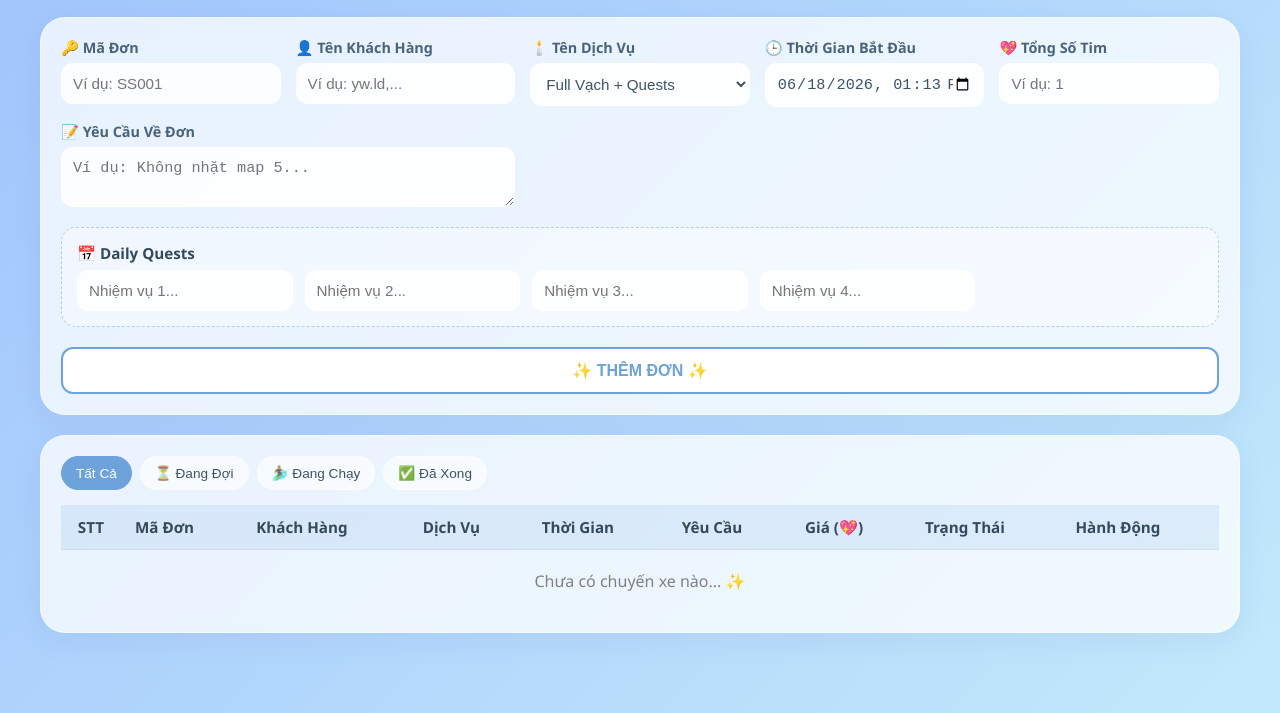
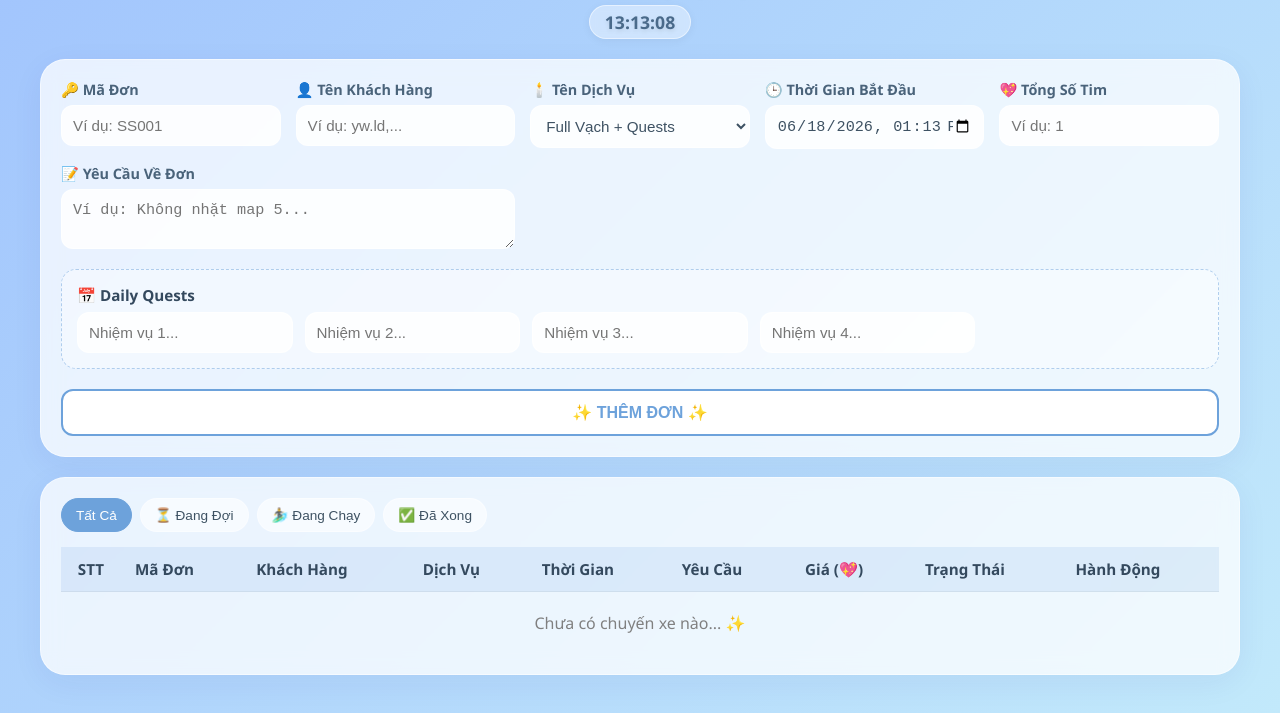
Before and after one commit to kaidoujaykai-cyber/formpass, a plain HTML site: page index.html in a window 1280 px wide. Shown: the part 87-800 px from the top of the page. Drawn offline with Linux system fonts and the light colour scheme.

```diff
--- a/index.html
+++ b/index.html
@@ -27,6 +27,21 @@
         header { text-align: center; margin-bottom: 20px; text-shadow: 0 2px 4px rgba(0,0,0,0.1); }
         header h1 { margin: 0; font-size: 2.2rem; color: #fff; letter-spacing: 2px; }
         header p { margin: 5px 0 0 0; color: #52799f; font-style: italic; font-size: 0.9rem; }
+
+        /* Phong cách đồng hồ ở màn hình chính */
+        .realtime-clock-main {
+            margin-top: 8px;
+            font-size: 1.1rem;
+            font-weight: 700;
+            color: #4a6a8a;
+            background: rgba(255, 255, 255, 0.4);
+            padding: 4px 15px;
+            border-radius: 20px;
+            display: inline-block;
+            backdrop-filter: blur(5px);
+            border: 1px solid rgba(255, 255, 255, 0.5);
+            box-shadow: 0 2px 10px rgba(0, 0, 0, 0.05);
+        }
 
         .form-section, .list-section {
             background: var(--panel-bg); backdrop-filter: blur(10px); padding: 20px;
@@ -193,6 +208,18 @@
             border-radius: 50%; cursor: pointer; display: flex; align-items: center; justify-content: center;
         }
         .cinema-status { font-size: 0.85rem; letter-spacing: 3px; text-transform: uppercase; font-weight: 800; text-shadow: 0 0 10px rgba(255,255,255,0.5); margin-bottom: 12px; }
+
+        /* Phong cách đồng hồ ở màn hình treo máy */
+        .realtime-clock-cinema {
+            font-size: 1.2rem;
+            font-weight: bold;
+            color: #00ffff;
+            letter-spacing: 1px;
+            margin-bottom: 5px;
+            text-shadow: 0 0 8px rgba(0, 255, 255, 0.6);
+            font-family: monospace, sans-serif;
+        }
+
         .cinema-name { font-size: 2.2rem; margin: 8px 0; font-weight: 800; word-wrap: break-word; }
         .cinema-service { font-size: 1.1rem; color: #00ffff; font-weight: bold; background: rgba(255,255,255,0.1); padding: 6px 18px; border-radius: 50px; display: inline-block; margin-bottom: 18px; border: 1px solid rgba(0,213,255,0.3); }
         .cinema-req { font-style: italic; color: #cbd5e1; font-size: 0.9rem; margin-top: 15px; line-height: 1.4; word-break: break-word; }
@@ -260,6 +287,8 @@
     <header>
         <h1>☁️ SKY UBER SERVICES ☁️</h1>
         <p>Hành trình chữa lành và những chuyến bay vạn dặm</p>
+        <!-- Đồng hồ thời gian thực màn hình quản lý chính -->
+        <div class="realtime-clock-main" id="realtimeClockMain">00:00:00</div>
     </header>
 
     <div class="form-section">
@@ -353,6 +382,8 @@
     <div class="cinema-card">
         <button class="btn-close-cinema" onclick="closeCinema()">✕</button>
         <div class="cinema-status" id="cinemaStatusText">⏸️GET READY!</div>
+        <!-- Đồng hồ thời gian thực màn hình treo máy -->
+        <div class="realtime-clock-cinema" id="realtimeClockCinema">00:00:00</div>
         <div class="cinema-name" id="cinemaCustomerName">Tên Khách Hàng</div>
         <div class="cinema-service" id="cinemaServiceName">Tên Dịch Vụ</div>
 
@@ -389,6 +420,21 @@
     const now = new Date();
     now.setMinutes(now.getMinutes() - now.getTimezoneOffset());
     document.getElementById('startTime').value = now.toISOString().slice(0,16);
+
+    // HÀM UPDATE ĐỒNG HỒ THEO GIỜ THỰC CHẠY LIÊN TỤC
+    function updateRealTimeClocks() {
+        const d = new Date();
+        const hours = d.getHours().toString().padStart(2, '0');
+        const minutes = d.getMinutes().toString().padStart(2, '0');
+        const seconds = d.getSeconds().toString().padStart(2, '0');
+        const timeString = `${hours}:${minutes}:${seconds}`;
+
+        document.getElementById('realtimeClockMain').innerText = timeString;
+        document.getElementById('realtimeClockCinema').innerText = timeString;
+    }
+    // Khởi chạy đồng hồ real-time ngay khi mở web và cập nhật mỗi giây
+    updateRealTimeClocks();
+    setInterval(updateRealTimeClocks, 1000);
 
     function saveData() {
         localStorage.setItem('skyUberOrders', JSON.stringify(orders));
@@ -451,7 +497,6 @@
 
         const editIndex = document.getElementById('editIndex').value;
 
-        // Thu thập thông tin 4 quests vào mảng đối tượng kèm trạng thái hoàn thành ban đầu
         const questList = [
             { text: document.getElementById('quest1').value.trim(), checked: false },
             { text: document.getElementById('quest2').value.trim(), checked: false },
@@ -471,7 +516,6 @@
         };
 
         if (editIndex !== "") {
-            // Khi chỉnh sửa, giữ lại trạng thái tích chọn nếu nội dung quest không thay đổi
             if(orders[editIndex].quests) {
                 for(let i=0; i<4; i++) {
                     if(orders[editIndex].quests[i] && orders[editIndex].quests[i].text === questList[i].text) {
@@ -504,7 +548,6 @@
         document.getElementById('totalHearts').value = order.totalHearts;
         document.getElementById('requirements').value = order.requirements || '';
 
-        // Đổ dữ liệu quests vào các ô điền
         if (order.quests) {
             document.getElementById('quest1').value = order.quests[0] ? order.quests[0].text : '';
             document.getElementById('quest2').value = order.quests[1] ? order.quests[1].text : '';
@@ -547,7 +590,6 @@
         renderOrders();
     }
 
-    // HÀM HIỂN THỊ VÀ XỬ LÝ CHECKLIST TRÊN MÀN TREO MÁY
     function openCinemaModal(index) {
         const order = orders[index];
         const overlay = document.getElementById('cinemaOverlay');
@@ -581,12 +623,10 @@
         document.getElementById('cinemaCustomerName').innerText = order.customerName;
         document.getElementById('cinemaServiceName').innerText = order.serviceName;
 
-        // Render danh sách Daily Quests trong Màn Treo Máy
         const questsArea = document.getElementById('cinemaQuestsArea');
         const questsListContainer = document.getElementById('cinemaQuestsList');
         questsListContainer.innerHTML = '';
 
-        // Kiểm tra xem đơn hàng có điền quest nào không
         const hasQuests = order.quests && order.quests.some(q => q.text !== '');
 
         if (hasQuests) {
@@ -613,18 +653,15 @@
         overlay.classList.add('active');
     }
 
-    // Xử lý khi người dùng tích chọn / bỏ tích chọn nhiệm vụ ngay trên màn hình treo máy
     function toggleQuest(orderIdx, questIdx, checkboxElem) {
         orders[orderIdx].quests[questIdx].checked = checkboxElem.checked;
 
-        // Tạo hiệu ứng gạch ngang chữ khi làm xong
         const textElem = checkboxElem.nextElementSibling;
         if(checkboxElem.checked) {
             textElem.classList.add('completed');
         } else {
             textElem.classList.remove('completed');
         }
-        // Lưu lại dữ liệu trạng thái checkbox vào LocalStorage
         localStorage.setItem('skyUberOrders', JSON.stringify(orders));
     }
 
```
